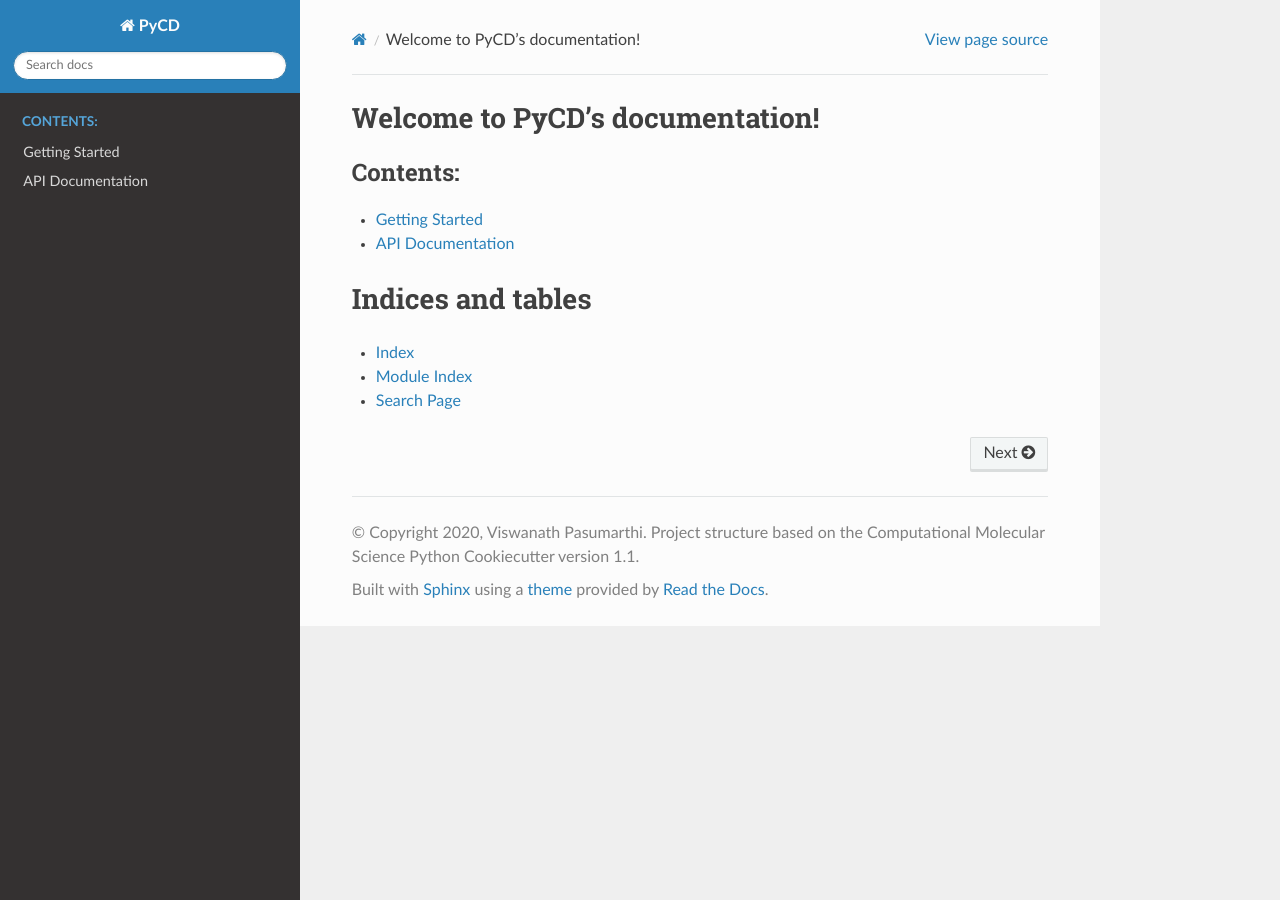
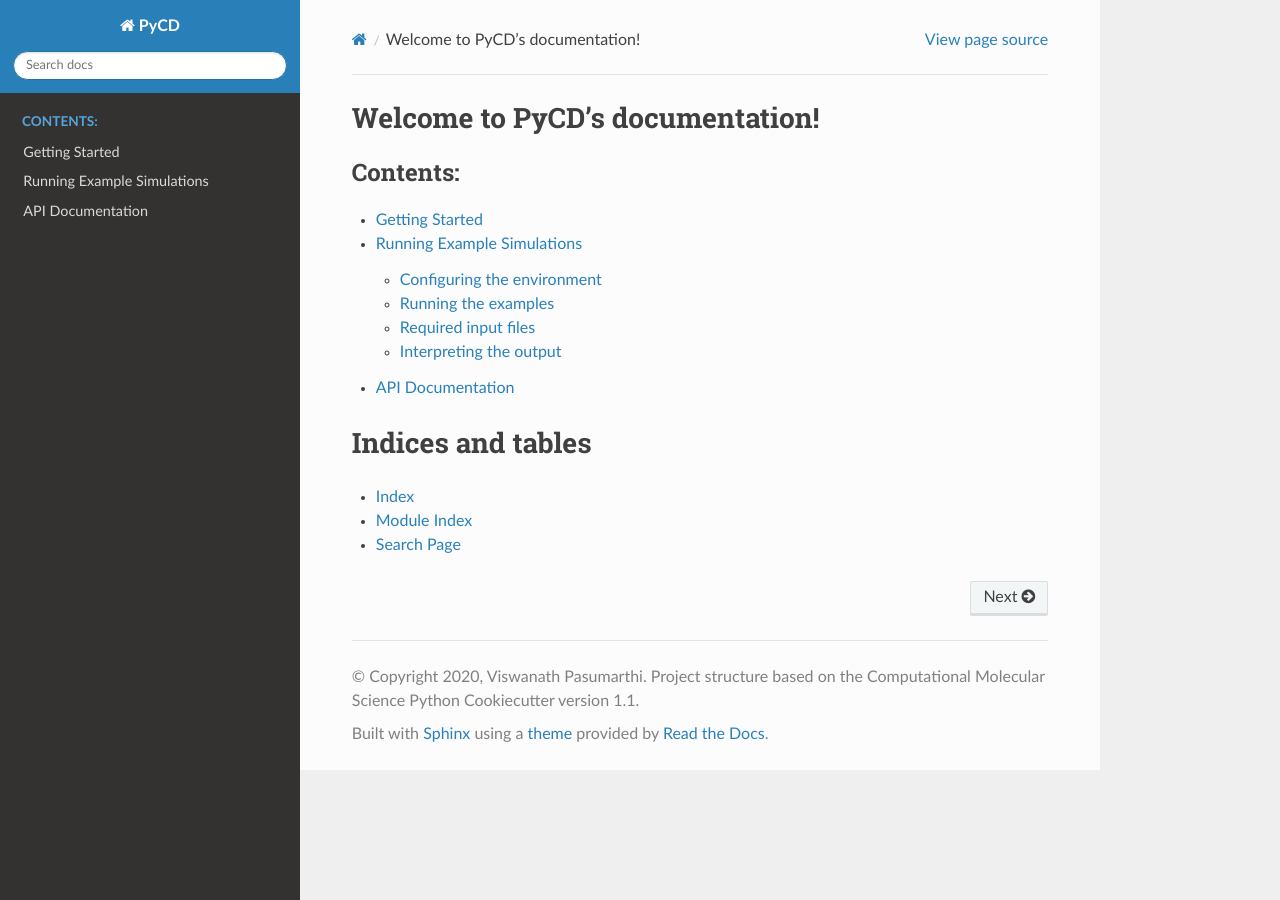
Before and after one commit to vpasumarthi/PyCD, a Sphinx documentation site: the page built from docs/index.rst, in a window 1280 px wide. Built offline with Sphinx 7.4.7 and the Read the Docs theme 3.1.0, drawn with Linux system fonts in a browser that asks for light colours; the version number could not be read and is left out; some of the changed lines change nothing that is shown.

Commit message:
Add documentation on running example simulations

```diff
--- a/docs/index.rst
+++ b/docs/index.rst
@@ -11,6 +11,7 @@
    :caption: Contents:
 
    getting_started
+   running_examples
    api
 
 
--- /dev/null
+++ b/docs/running_examples.rst
@@ -0,0 +1,95 @@
+Running Example Simulations
+===========================
+
+This page explains how to set up an environment for PyCD and how to
+run the example simulations contained in the ``examples`` directory.
+It also provides a short description of the required input files and the
+``simulation_parameters.yml`` file.
+
+Configuring the environment
+---------------------------
+
+A simple approach is to create a fresh conda environment and install
+PyCD in editable mode:
+
+.. code-block:: bash
+
+   # create a conda environment
+   conda create -n pycd-env python=3.6
+
+   # activate the environment
+   conda activate pycd-env
+
+   # clone the repository and install dependencies
+   git clone https://github.com/vpasumarthi/PyCD.git
+   cd PyCD
+   pip install -r requirements.txt
+   pip install -e .
+
+Running the examples
+--------------------
+
+After installing the package, navigate to one of the example directories
+and execute ``Run.py``.  For instance, to run the ``Hematite`` example:
+
+.. code-block:: bash
+
+   cd examples/Hematite
+   python Run.py
+
+Similarly the ``examples/BVO`` directory can be run in the same way.
+During execution PyCD will generate a folder named ``traj1`` (or
+``traj2`` if a previous run exists) containing the simulation outputs.
+
+Required input files
+--------------------
+
+Each example directory contains an ``InputFiles`` folder with several
+precomputed data files:
+
+``POSCAR``
+    Unit cell coordinates of the material.
+``sys_config.yml``
+    Material specific parameters such as charges and dielectric
+    constants.
+``hop_neighbor_list.npy``
+    Neighbour list used for the kinetic Monte Carlo steps.
+``pairwise_min_image_vector_data.npy``
+    Precomputed pairwise displacement information for Ewald summations.
+``precomputed_array.npy``
+    Table of transition probabilities used by the KMC algorithm.
+
+A ``simulation_parameters.yml`` file sits next to ``Run.py`` and
+contains all the settings controlling the run.  Important fields
+include:
+
+``system_size``
+    Size of the simulation supercell (number of unit cells in ``x``,
+    ``y`` and ``z``).
+``pbc``
+    Flags enabling periodic boundary conditions in each dimension.
+``temp``
+    Simulation temperature in Kelvin.
+``t_final`` and ``time_interval``
+    Final simulation time and interval between KMC steps.
+``n_traj``
+    Number of trajectories (used mainly in parallel runs).
+``output_data``
+    Dictionary specifying which arrays to write to disk.
+
+Interpreting the output
+-----------------------
+
+After a run finishes, the ``traj*`` directory contains at least three
+files:
+
+``unwrapped_traj.npy``
+    Cartesian trajectory of the charge carrier for every KMC step.
+``time_data.npy``
+    Simulation time corresponding to each step in ``unwrapped_traj.npy``.
+``initial_rnd_state.dump``
+    Pickled state of the random number generator used to reproduce the
+    run.
+
+The trajectory and time data can be loaded with ``numpy`` for further
+analysis or plotting.
```
